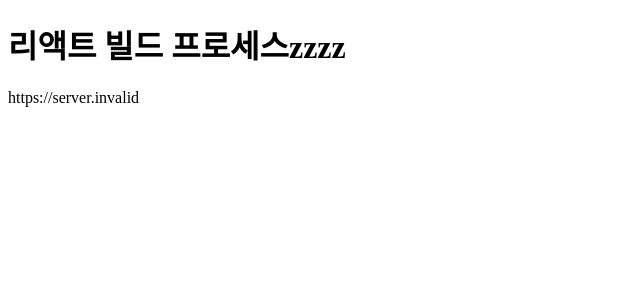
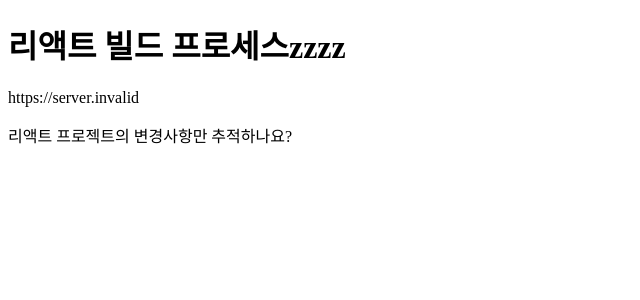
Before and after one commit to suehwanBoo/Frontend-Playground, a React (Vite) app in the folder deploy-react/: page / in a window 1280 px wide. Shown: the top 300 px of the page, without its empty margins (0-640 px from the left). Built offline with nearby package versions, Linux system fonts and the light colour scheme; no server answers.

Commit message:
test : 리액트 폴더 내 변경사항 인식하는지

```diff
--- a/deploy-react/src/App.jsx
+++ b/deploy-react/src/App.jsx
@@ -4,6 +4,7 @@ function App() {
     <>
       <h1>리액트 빌드 프로세스zzzz</h1>
       {key}
+      <p>리액트 프로젝트의 변경사항만 추적하나요?</p>
     </>
   );
 }
```
